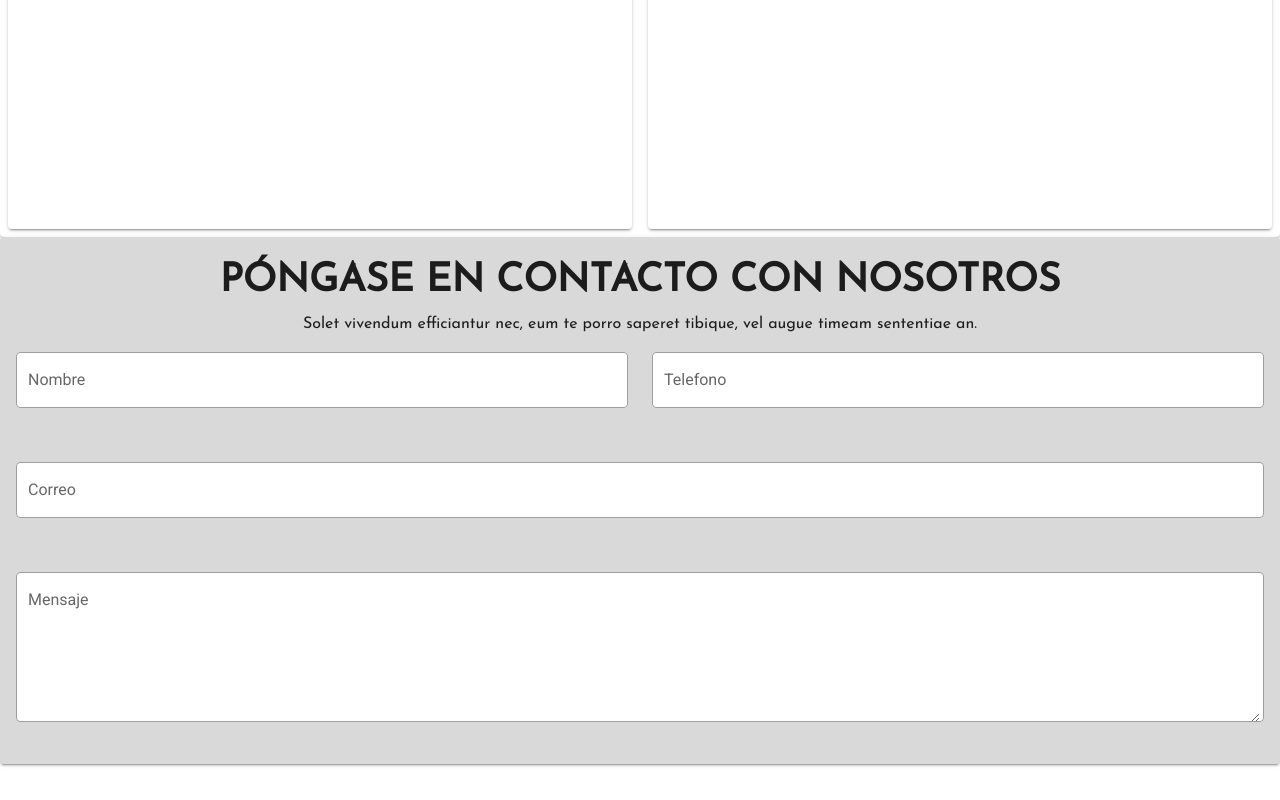
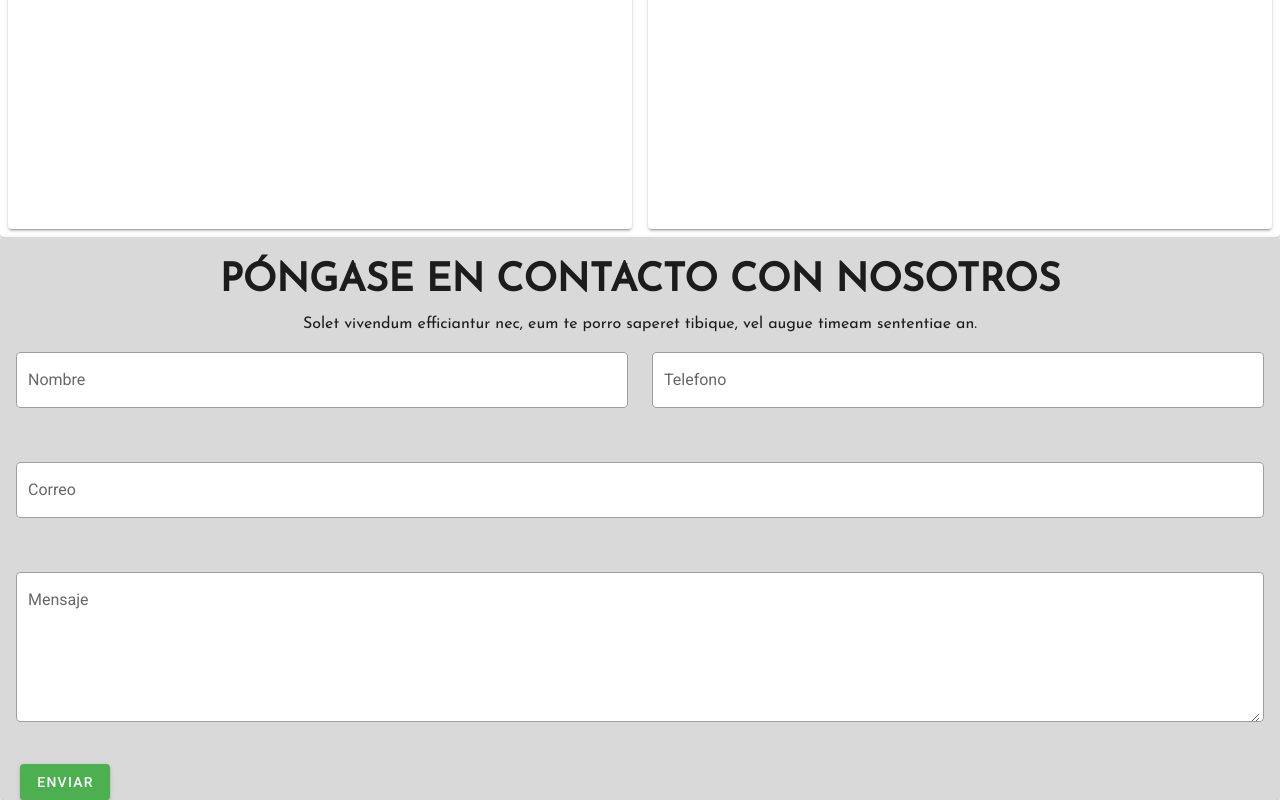
Before and after one commit to vegavLuis/foto, a Vue app: page / in a window 1280 px wide. Shown: the part 1737-2537 px from the top of the page. Before the commit the page ends 2501 px from the top, so only its background shows below. Built offline with nearby package versions, Linux system fonts and the light colour scheme.

Commit message:
se agrega boton de enviar

```diff
--- a/src/components/Contacto.vue
+++ b/src/components/Contacto.vue
@@ -44,6 +44,7 @@
               label="Mensaje"
             ></v-textarea>
           </v-col>
+          <v-btn color="success" class="ml-4"> Enviar </v-btn>
         </v-row>
       </v-form>
     </v-card>
```
Lines whose indentation alone changed are shown as unchanged.
